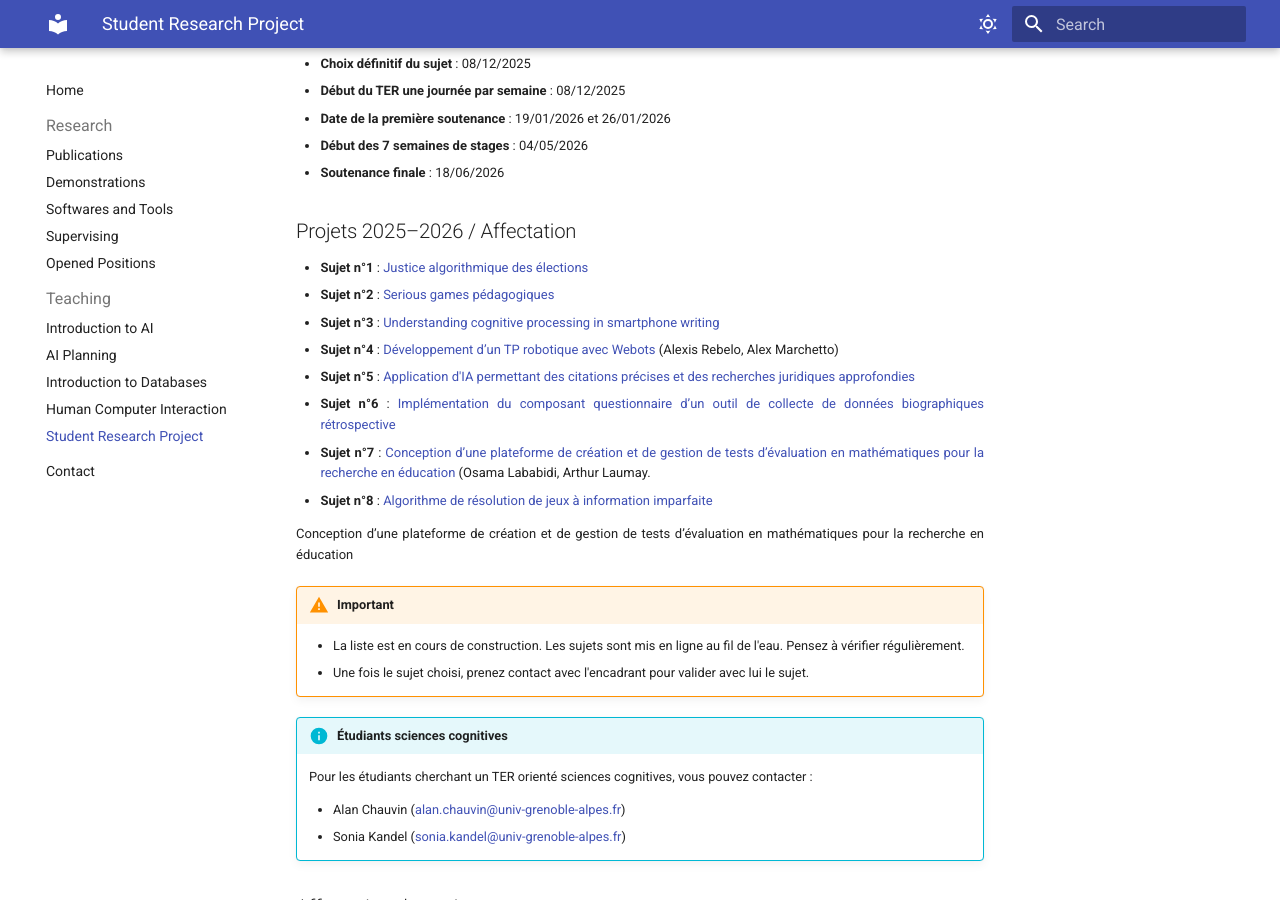
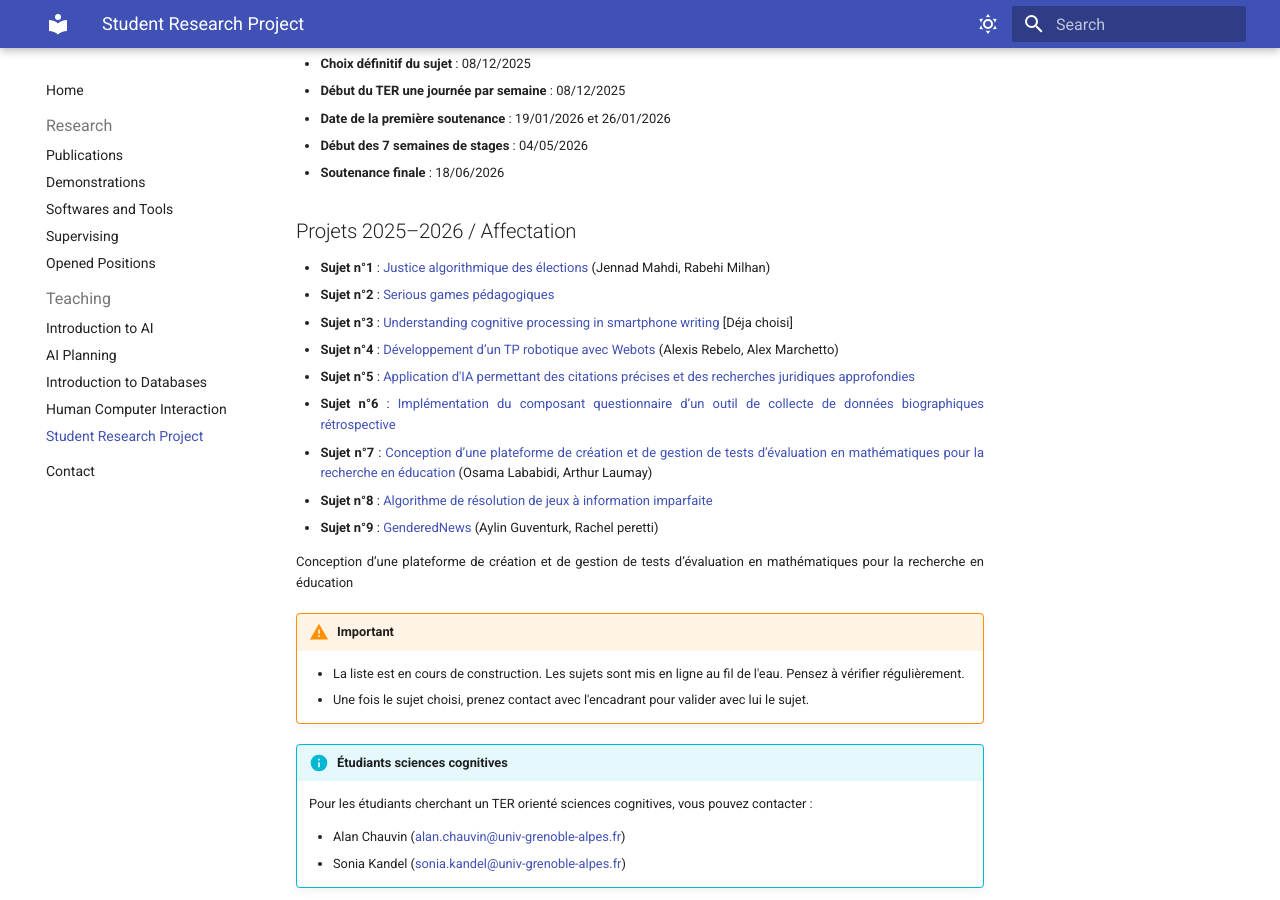
Before and after one commit to pellierd/homepage, an MkDocs documentation site: the page built from docs/teaching/srp.md, in a window 1280 px wide and 900 px high, scrolled down 1012 px. Built offline with MkDocs 1.6.1 and Material for MkDocs 9.7.7, drawn with Linux system fonts in a browser that asks for light colours.

Commit message:
Ajout sujet ter

```diff
--- a/docs/teaching/srp.md
+++ b/docs/teaching/srp.md
@@ -35,14 +35,15 @@ La première période du projet est consacrée à l'élaboration des documents p
 
 ## Projets 2025–2026 / Affectation
 
-- **Sujet n°1** : [Justice algorithmique des élections](srp/Sujet_1_2025.pdf)
+- **Sujet n°1** : [Justice algorithmique des élections](srp/Sujet_1_2025.pdf) (Jennad Mahdi, Rabehi Milhan)
 - **Sujet n°2** : [Serious games pédagogiques](srp/Sujet_2_2025.pdf)
-- **Sujet n°3** : [Understanding cognitive processing in smartphone writing](srp/Sujet_3_2025.pdf)
+- **Sujet n°3** : [Understanding cognitive processing in smartphone writing](srp/Sujet_3_2025.pdf) [Déja choisi]
 - **Sujet n°4** : [Développement d’un TP robotique avec Webots](srp/Sujet_4_2025.pdf) (Alexis Rebelo, Alex Marchetto)
 - **Sujet n°5** : [Application d'IA permettant des citations précises et des recherches juridiques approfondies](srp/Sujet_5_2025.pdf)
 - **Sujet n°6** : [Implémentation du composant questionnaire d’un outil de collecte de données biographiques rétrospective](srp/Sujet_6_2025.pdf)
-- **Sujet n°7** : [Conception d’une plateforme de création et de gestion de tests d’évaluation en mathématiques pour la recherche en éducation](srp/Sujet_7_2025.pdf) (Osama Lababidi, Arthur Laumay.
+- **Sujet n°7** : [Conception d’une plateforme de création et de gestion de tests d’évaluation en mathématiques pour la recherche en éducation](srp/Sujet_7_2025.pdf) (Osama Lababidi, Arthur Laumay)
 - **Sujet n°8** : [Algorithme de résolution de jeux à information imparfaite ](srp/Sujet_8_2025.pdf)
+- **Sujet n°9** : [GenderedNews](srp/Sujet_9_2025.pdf) (Aylin Guventurk, Rachel peretti)
 
 
 Conception d’une plateforme de création et de gestion de tests d’évaluation en mathématiques pour la recherche en éducation
```
